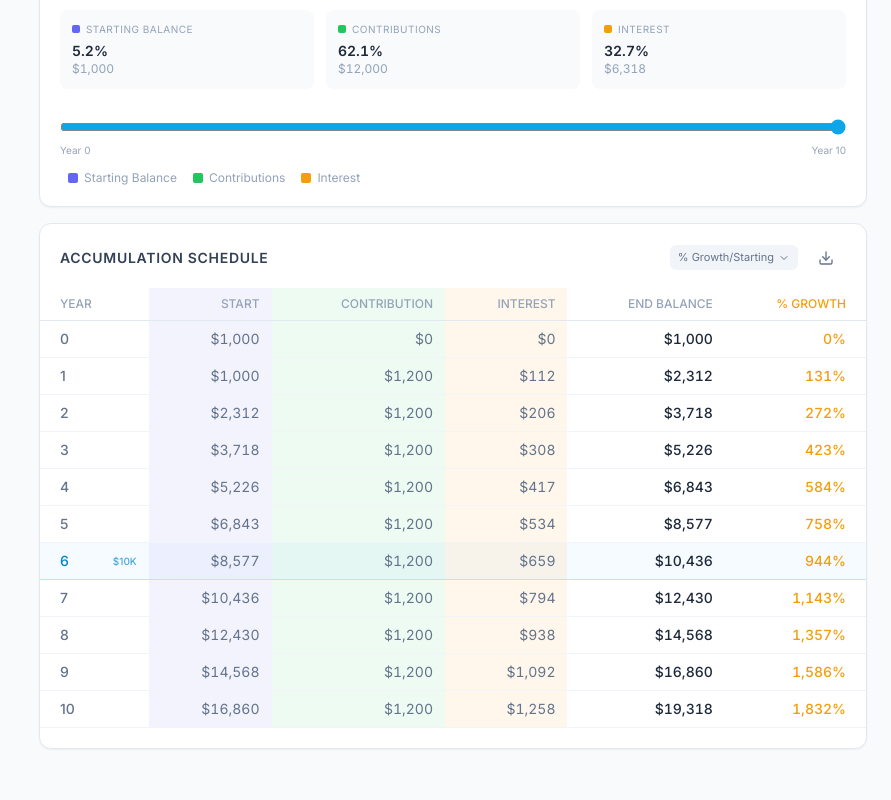
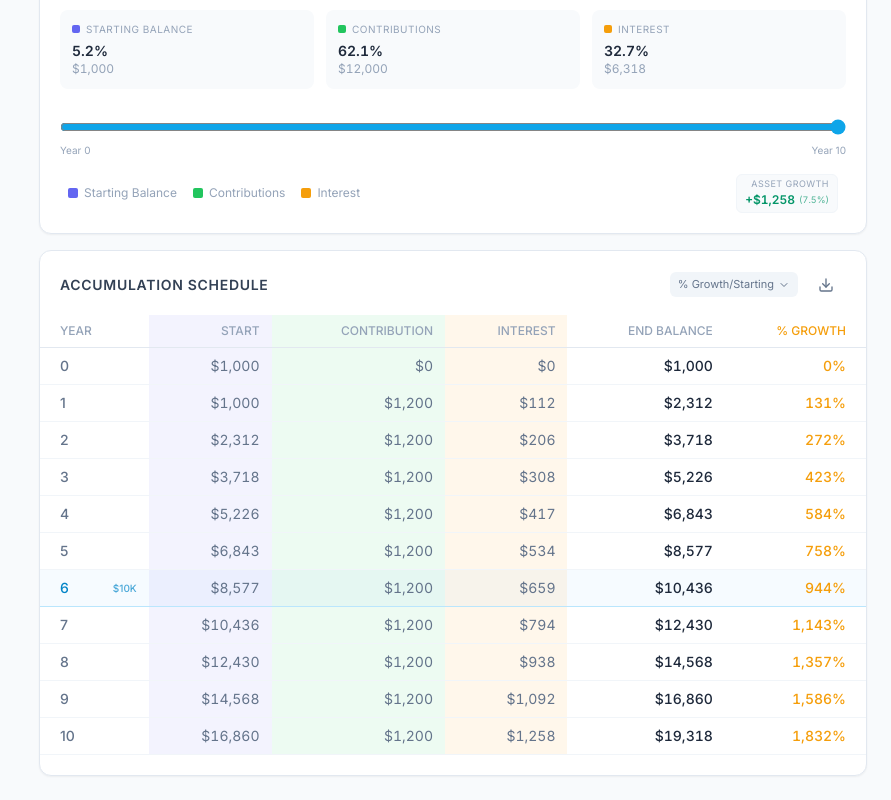
Before and after one commit to AshQTan/snowball-calculator, a React (Vite) app: page / in a window 1280 px wide. Shown: the part 1011-1811 px from the top of the page, without its empty margins (389-1280 px from the left). Before the commit the page ends 1784 px from the top, so only its background shows below. Built offline with nearby package versions, Linux system fonts and the light colour scheme.

Commit message:
Refine debt scorecard and update net worth display

```diff
--- a/src/components/CompositionChart.tsx
+++ b/src/components/CompositionChart.tsx
@@ -334,8 +334,8 @@ export default function CompositionChart({
                 </div>
             </div>
 
-            {/* Legend */}
-            <div className="flex flex-wrap items-center justify-between gap-y-2 mt-3 px-2">
+            {/* Legend and Annual Scorecards */}
+            <div className="flex flex-wrap items-center justify-between gap-y-3 mt-4 px-2">
                 <div className="flex flex-wrap items-center gap-4">
                     <LegendItem color={COLOR_STARTING} label="Starting Balance" />
                     <LegendItem color={COLOR_CONTRIBUTIONS} label="Contributions" />
@@ -346,17 +346,67 @@ export default function CompositionChart({
                     )}
                 </div>
 
-                {data.debtTotal > 0 && (
-                    <div className="text-xs font-semibold tabular-nums">
-                        <span className="text-slate-400 dark:text-neutral-500 mr-1.5 font-medium uppercase tracking-wider text-[10px]">Net Worth</span>
+                <div className="flex items-center gap-2">
+                    {/* Asset Interest */}
+                    <div className="group/ag relative bg-slate-50 dark:bg-neutral-800/40 border border-slate-100 dark:border-neutral-700/50 rounded-md px-2 py-1 flex flex-col items-end">
+                        <span className="text-[9px] text-slate-400 dark:text-neutral-500 uppercase tracking-wider leading-none mb-1">Asset Growth</span>
+                        <div className="flex items-center gap-1 leading-none">
+                            <span className="text-xs font-semibold text-emerald-600 dark:text-emerald-400 tabular-nums">
+                                +{formatCurrency(row?.totalInterest || 0)}
+                            </span>
+                            <span className="text-[9px] text-emerald-600/70 dark:text-emerald-400/70 tabular-nums">
+                                ({formatPercent(row?.startBalance ? (row.totalInterest / row.startBalance) * 100 : 0)})
+                            </span>
+                        </div>
+                        <div className="absolute bottom-full right-0 mb-2 w-56 px-3 py-2 bg-white dark:bg-neutral-800 border border-slate-200 dark:border-neutral-700 rounded-lg text-xs text-slate-600 dark:text-neutral-300 leading-relaxed opacity-0 pointer-events-none group-hover/ag:opacity-100 transition-opacity z-50 shadow-xl text-left font-normal normal-case tracking-normal">
+                            Percentage growth of assets relative to the starting balance for this specific year.
+                        </div>
+                    </div>
+
+                    {/* Debt Reduction */}
+                    {(initialDebt > 0 || data.debtTotal > 0 || (row?.totalDebtPayment || 0) > 0) && (() => {
+                        const debtChange = (row?.totalDebtPayment || 0) - (row?.totalDebtInterest || 0);
+                        const startDebt = (row?.debtBalance || 0) + debtChange;
+                        const pctChange = startDebt > 0 ? (debtChange / startDebt) * 100 : 0;
+                        const isReduction = debtChange >= 0;
+
+                        return (
+                            <div className="group/dr relative bg-slate-50 dark:bg-neutral-800/40 border border-slate-100 dark:border-neutral-700/50 rounded-md px-2 py-1 flex flex-col items-end">
+                                <span className="text-[9px] text-slate-400 dark:text-neutral-500 uppercase tracking-wider leading-none mb-1">
+                                    {isReduction ? 'Debt Reduction' : 'Debt Growth'}
+                                </span>
+                                <div className="flex items-center gap-1 leading-none">
+                                    <span className={`text-xs font-semibold tabular-nums ${isReduction ? 'text-emerald-600 dark:text-emerald-400' : ''}`} style={!isReduction ? { color: COLOR_DEBT } : undefined}>
+                                        {isReduction ? '−' : '+'}{formatCurrency(Math.abs(debtChange))}
+                                    </span>
+                                    {startDebt > 0 && (
+                                        <span className={`text-[9px] tabular-nums ${isReduction ? 'text-emerald-600/70 dark:text-emerald-400/70' : 'opacity-70'}`} style={!isReduction ? { color: COLOR_DEBT } : undefined}>
+                                            ({isReduction ? '−' : '+'}{formatPercent(Math.abs(pctChange))})
+                                        </span>
+                                    )}
+                                </div>
+                                <div className="absolute bottom-full right-0 mb-2 w-56 px-3 py-2 bg-white dark:bg-neutral-800 border border-slate-200 dark:border-neutral-700 rounded-lg text-xs text-slate-600 dark:text-neutral-300 leading-relaxed opacity-0 pointer-events-none group-hover/dr:opacity-100 transition-opacity z-50 shadow-xl text-left font-normal normal-case tracking-normal">
+                                    {isReduction
+                                        ? "Percentage decrease of your debt balance relative to the starting debt for this specific year."
+                                        : "Percentage increase of your debt balance relative to the starting debt for this specific year."}
+                                </div>
+                            </div>
+                        );
+                    })()}
+
+                    {/* Net Worth */}
+                    {(initialDebt > 0 || data.debtTotal > 0) && (
+                        <div className="bg-slate-50 dark:bg-neutral-800/40 border border-slate-100 dark:border-neutral-700/50 rounded-md px-2 py-1 flex flex-col items-end">
+                            <span className="text-[9px] text-slate-400 dark:text-neutral-500 uppercase tracking-wider leading-none mb-1">Net Worth</span>
                             <span
-                            className={data.total - data.debtTotal >= 0 ? "text-emerald-600 dark:text-emerald-400" : ""}
+                                className={`text-xs font-semibold tabular-nums leading-none ${data.total - data.debtTotal >= 0 ? "text-emerald-600 dark:text-emerald-400" : ""}`}
                                 style={data.total - data.debtTotal < 0 ? { color: COLOR_DEBT } : undefined}
                             >
                                 {data.total - data.debtTotal < 0 ? '−' : ''}{formatCurrency(Math.abs(data.total - data.debtTotal))}
                             </span>
                         </div>
                     )}
+                </div>
             </div>
 
             {/* Strategy comparison bars */}
```
Lines whose indentation alone changed are shown as unchanged.
